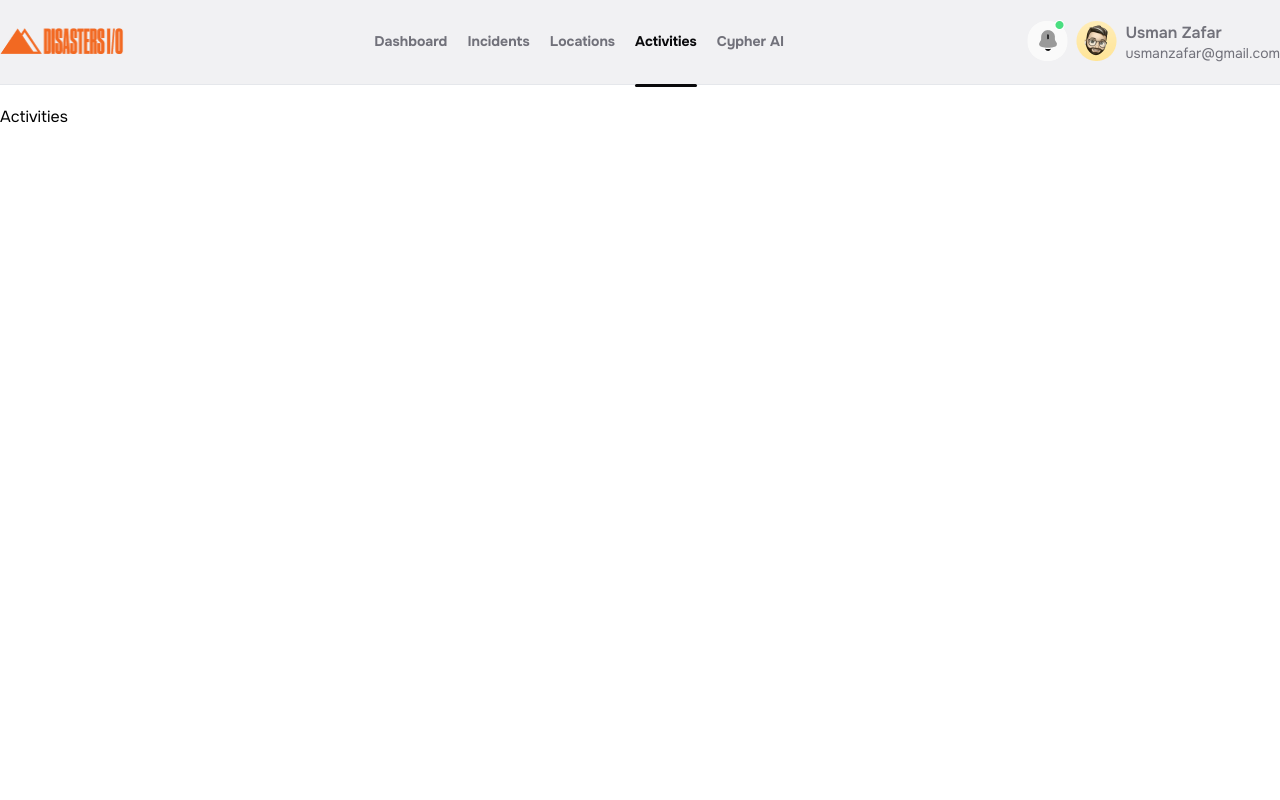
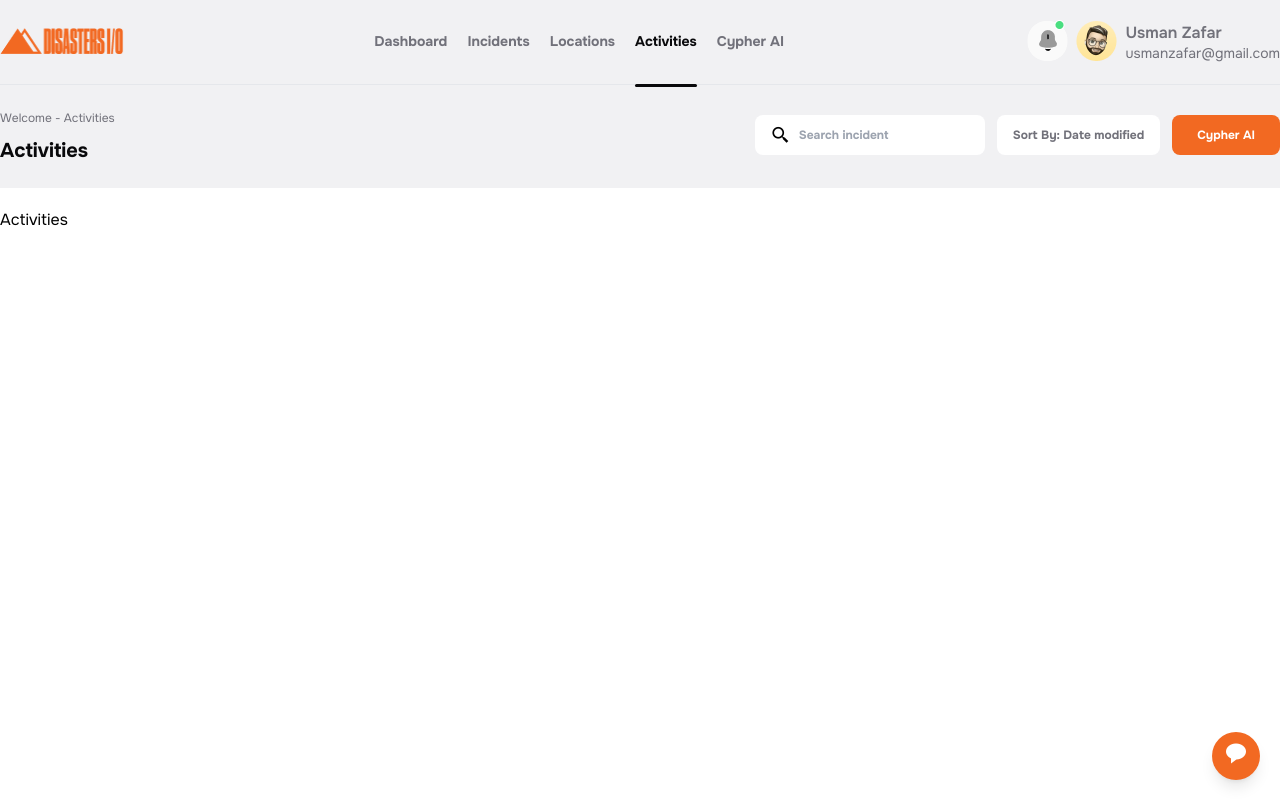
Before and after one commit to shakil-devcraft/disastersi, a React (Vite) app: page /Activities in a window 1280 px wide. Built offline with nearby package versions, Linux system fonts and the light colour scheme.

Commit message:
Now, Second Navbar available all common pages

```diff
--- a/src/App.jsx
+++ b/src/App.jsx
@@ -4,6 +4,7 @@ import './App.css';
 import 'boxicons'
 import Navbar from './Components/share/Navbar';
 import 'boxicons/css/boxicons.min.css';
+import ChatComponent from './Components/share/ChatComponent';
 
 function App() {
 
@@ -11,6 +12,7 @@ function App() {
     <div className='font-primary'>
       <Navbar/>
       <Outlet/>
+      <ChatComponent/>
     </div>
   )
 }
--- a/src/Components/pages/Activities/Activities.jsx
+++ b/src/Components/pages/Activities/Activities.jsx
@@ -1,8 +1,10 @@
 import Contianer from "../../share/Contianer";
+import NavbarSecond from "../../share/NavbarSecond";
 
 const Activities = () => {
     return (
         <div>
+            <NavbarSecond page="Activities" text="Sort By: Date modified" text2="Cypher AI" />
             <Contianer>
                 <h1>Activities</h1>
             </Contianer>
--- a/src/Components/pages/Cypher/Cypher.jsx
+++ b/src/Components/pages/Cypher/Cypher.jsx
@@ -1,8 +1,10 @@
 import Contianer from "../../share/Contianer";
+import NavbarSecond from "../../share/NavbarSecond";
 
 const Cypher = () => {
     return (
         <div>
+            <NavbarSecond page="Cypher AI" text="Sort By: Date modified" text2="Cypher AI" />
             <Contianer>
                 <h1>Cypher AI</h1>
             </Contianer>
--- a/src/Components/pages/Locations/Locations.jsx
+++ b/src/Components/pages/Locations/Locations.jsx
@@ -1,8 +1,10 @@
 import Contianer from "../../share/Contianer";
+import NavbarSecond from "../../share/NavbarSecond";
 
 const Locations = () => {
     return (
         <div>
+            <NavbarSecond page="Activities" text="Sort By: Date modified" text2="Cypher AI" />
             <Contianer>
                 <h1>Locations</h1>
             </Contianer>
--- a/src/Components/share/News.jsx
+++ b/src/Components/share/News.jsx
@@ -1,7 +1,6 @@
 
 import { newsItem } from "../../api";
 import Card from "./Card";
-import ChatComponent from "./ChatComponent";
 import Contianer from "./Contianer";
 
 const News = () => {
@@ -15,7 +14,6 @@ const News = () => {
                         )
                     }
                 </div>
-                <ChatComponent/>
             </Contianer>
         </section>
     );
```
